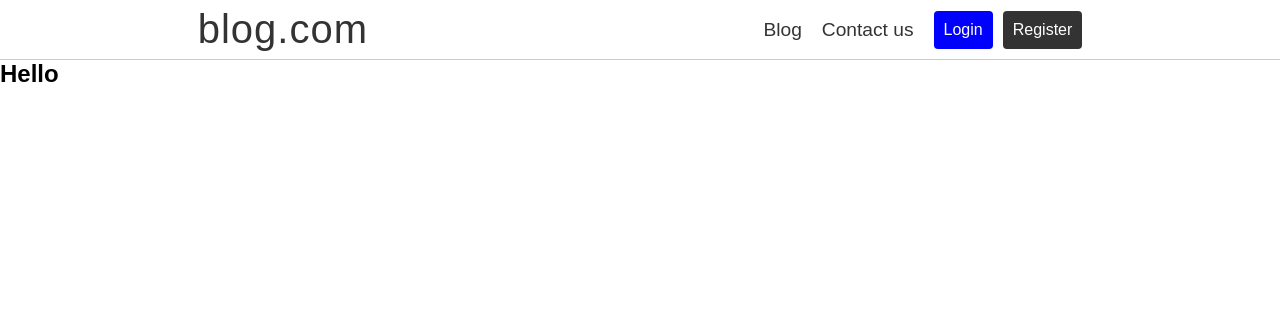
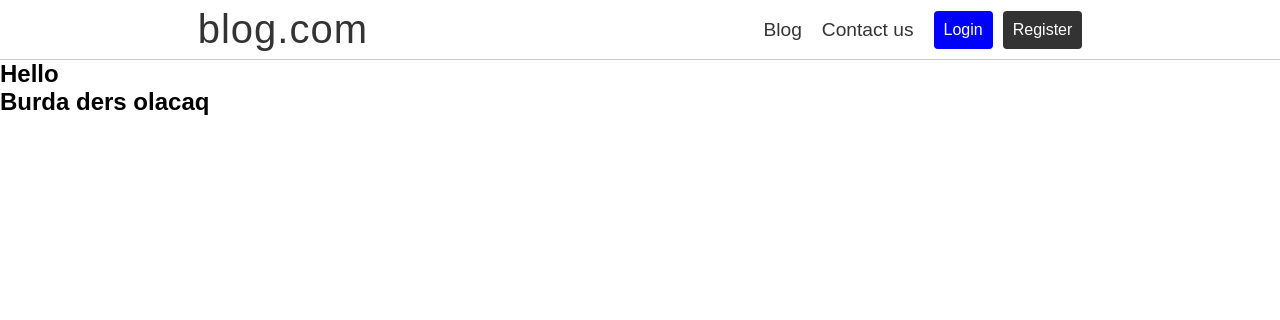
Before and after one commit to ZulfuqarBaratzade/flask_app, a Flask app: template templates/index.html in a window 1280 px wide. Shown: the top 320 px of the page. Run offline with Flask 3, Linux system fonts and the light colour scheme; the template is opened without the code that fills it, so the values that code supplies are empty.

Commit message:
ilkin basa dusmesi ucun

```diff
--- a/templates/index.html
+++ b/templates/index.html
@@ -9,5 +9,6 @@
 <body>
     {% include 'navbar.html' %}
    <h2>Hello</h2>
+   <h2>Burda ders olacaq</h2>
 </body>
 </html>
```
